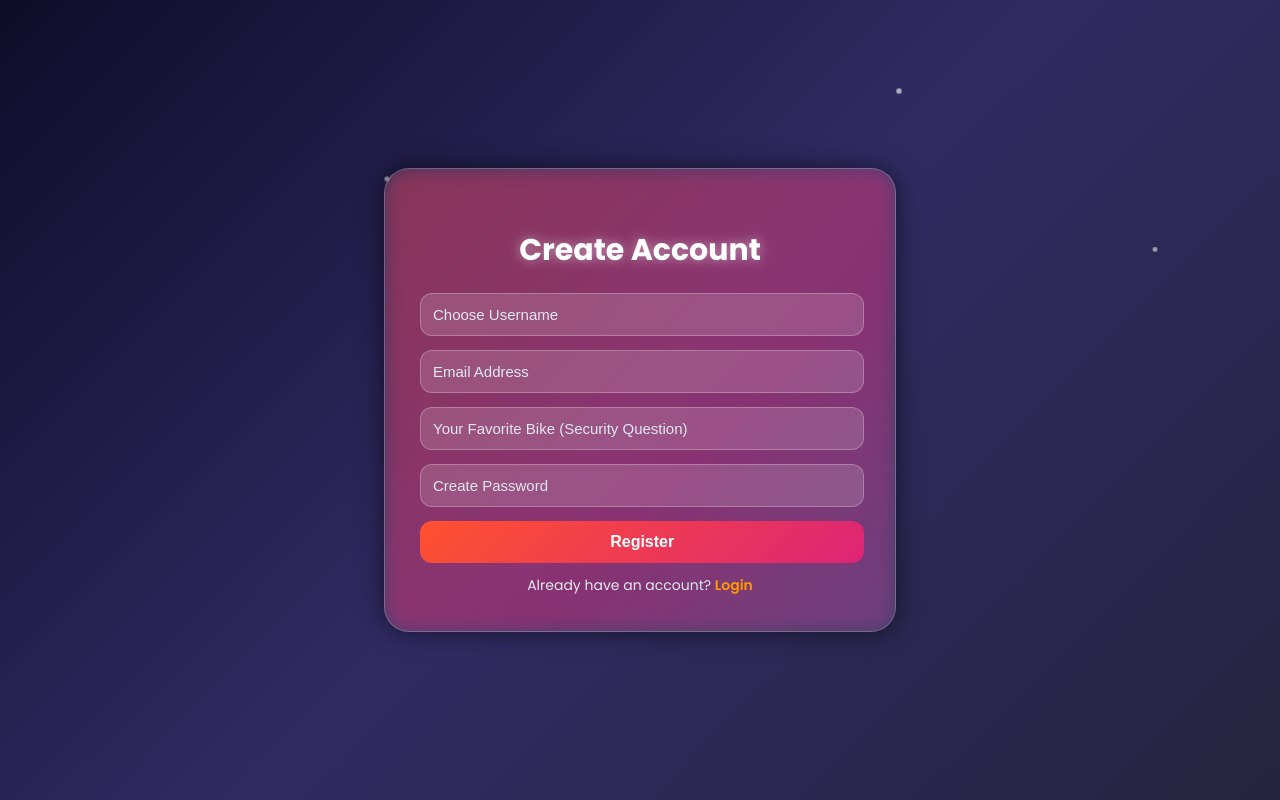
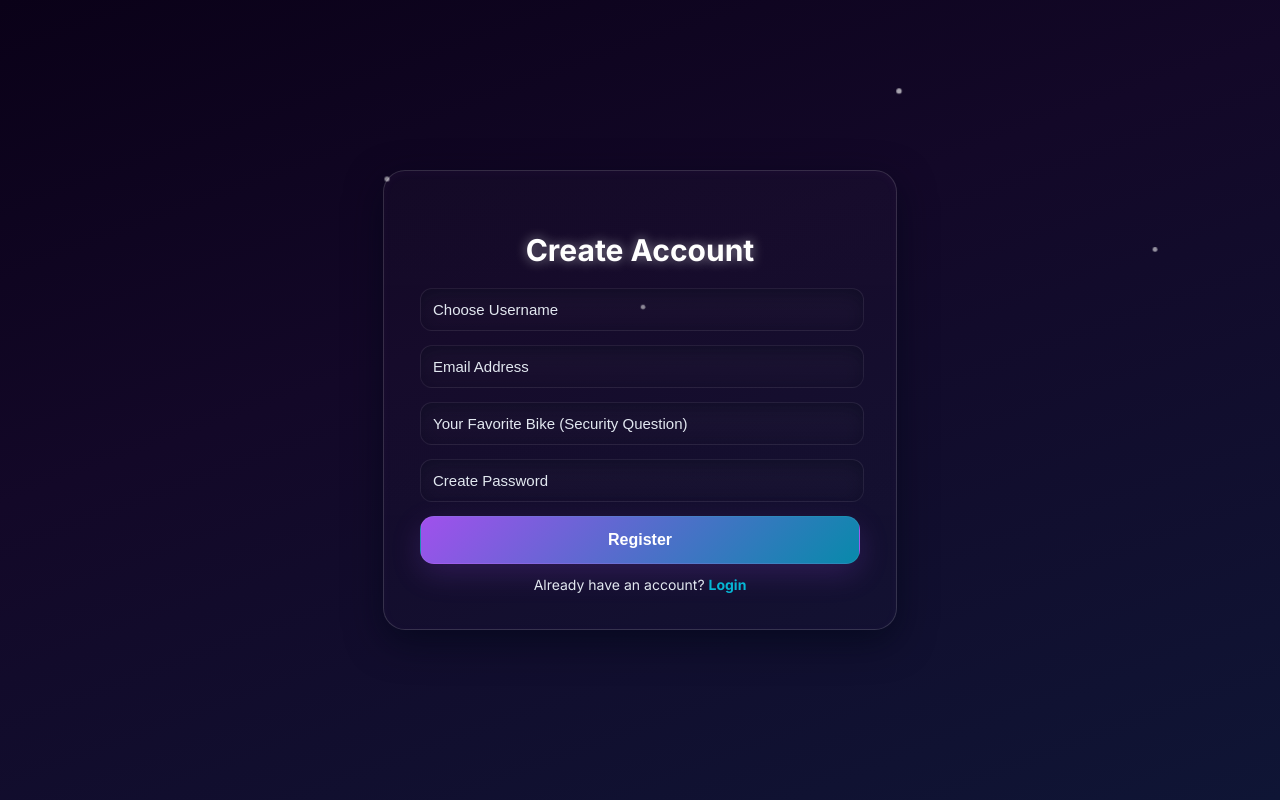
Before and after one commit to nagasai-chowdary-gituser/simats_web_portal, a Flask app: page /register in a window 1280 px wide. Run offline with Flask 3, Linux system fonts and the light colour scheme; data comes from the database, SQL or seed files in the repository.

Commit message:
UI: Apply Midnight Blur theme to register (style-only)

```diff
--- a/templates/register.html
+++ b/templates/register.html
@@ -7,17 +7,20 @@
     <title>Register</title>
 
     <style>
-        @import url('https://fonts.googleapis.com/css2?family=Poppins:wght@300;400;600;700&display=swap');
+        @import url('https://fonts.googleapis.com/css2?family=Poppins:wght@300;400;600;700&family=Inter:wght@300;400;600;700&display=swap');
+
+        :root{ --bg-deep:#0a0118; --bg-mid:#130828; --bg-navy:#0f1535; --glass: rgba(255,255,255,0.08); --glass-border: rgba(255,255,255,0.14); --neon-purple: #a855f7; --neon-cyan: #06b6d4; --text-primary:#e6eefb; --text-muted: rgba(230,238,251,0.8); --radius-lg:22px; }
 
         body {
             margin: 0;
-            font-family: Poppins, sans-serif;
-            background: linear-gradient(135deg,#0f0c29,#302b63,#24243e);
+            font-family: 'Inter','Poppins', sans-serif;
+            background: linear-gradient(160deg,var(--bg-deep),var(--bg-mid) 40%,var(--bg-navy));
             display: flex;
             justify-content: center;
             align-items: center;
             height: 100vh;
-            overflow: hidden;
+            overflow: auto;
+            color: var(--text-primary);
         }
 
         /* Floating Stars */
@@ -44,18 +47,14 @@
 
         /* REGISTER BOX */
         .box {
-            width: 440px;
-            padding: 35px;
-            border-radius: 25px;
+            width: 440px; max-width: calc(100% - 40px);
+            padding: 36px;
+            border-radius: var(--radius-lg);
             z-index: 2;
-
-            background: rgba(255,255,255,0.10);
-            backdrop-filter: blur(16px);
-            border: 1px solid rgba(255,255,255,0.25);
-            box-shadow: 0 0 25px rgba(0,0,0,0.55);
-
-            position: relative;
-            overflow: hidden;
+            background: linear-gradient(180deg, rgba(255,255,255,0.02), rgba(255,255,255,0.01));
+            border: 1px solid var(--glass-border);
+            box-shadow: 0 12px 36px rgba(2,6,23,0.6), 0 2px 10px rgba(168,85,247,0.04) inset;
+            position: relative; overflow: hidden;
         }
 
         /* Glowing border animation */
@@ -63,13 +62,9 @@
             content: "";
             position: absolute;
             inset: -2px;
-            border-radius: 25px;
-            background: linear-gradient(135deg,#ff512f,#dd2476,#1e90ff,#ff9a00);
-            background-size: 400% 400%;
-            animation: glow 7s ease infinite;
-            z-index: -1;
-            opacity: 0.45;
-            filter: blur(10px);
+            border-radius: var(--radius-lg);
+            background: linear-gradient(120deg,var(--neon-purple),var(--neon-violet),var(--neon-cyan));
+            background-size: 300% 300%; animation: glow 9s linear infinite; z-index: -1; opacity: 0.22; filter: blur(16px);
         }
 
         @keyframes glow {
@@ -87,17 +82,7 @@
             text-shadow: 0 0 12px rgba(255,255,255,0.5);
         }
 
-        input {
-            width: 95%;
-            padding: 12px;
-            margin-bottom: 14px;
-            border-radius: 12px;
-            border: 1px solid rgba(255,255,255,0.25);
-            background: rgba(255,255,255,0.15);
-            color: #fff;
-            font-size: 15px;
-            outline: none;
-        }
+        input { width: 95%; padding: 12px; margin-bottom: 14px; border-radius: 12px; border: 1px solid rgba(255,255,255,0.06); background: linear-gradient(180deg, rgba(255,255,255,0.03), rgba(255,255,255,0.01)); color: var(--text-primary); font-size: 15px; outline: none; box-shadow: 0 6px 18px rgba(2,6,23,0.4) inset; }
 
         input::placeholder {
             color: #e2e8f0;
@@ -108,18 +93,7 @@
             box-shadow: 0 0 12px rgba(255,154,0,0.7);
         }
 
-        button {
-            width: 101%;
-            padding: 12px;
-            border-radius: 12px;
-            border: none;
-            background: linear-gradient(135deg,#ff512f,#dd2476);
-            color: white;
-            font-size: 16px;
-            cursor: pointer;
-            font-weight: 600;
-            transition: 0.3s;
-        }
+        button { width: 100%; padding: 14px 18px; border-radius: 14px; border: 1px solid rgba(255,255,255,0.06); background: linear-gradient(135deg, rgba(168,85,247,0.95), rgba(8,145,178,0.95)); color: #fff; font-size: 16px; cursor: pointer; font-weight: 700; transition: all 0.28s ease; box-shadow: 0 10px 30px rgba(168,85,247,0.18); }
 
         button:hover {
             transform: translateY(-3px);
@@ -133,11 +107,7 @@
             color: #e2e8f0;
         }
 
-        .link a {
-            text-decoration: none;
-            color: #ff9a00;
-            font-weight: 600;
-        }
+        .link a { text-decoration: none; color: var(--neon-cyan); font-weight: 700; }
     </style>
 </head>
 <body>
```
